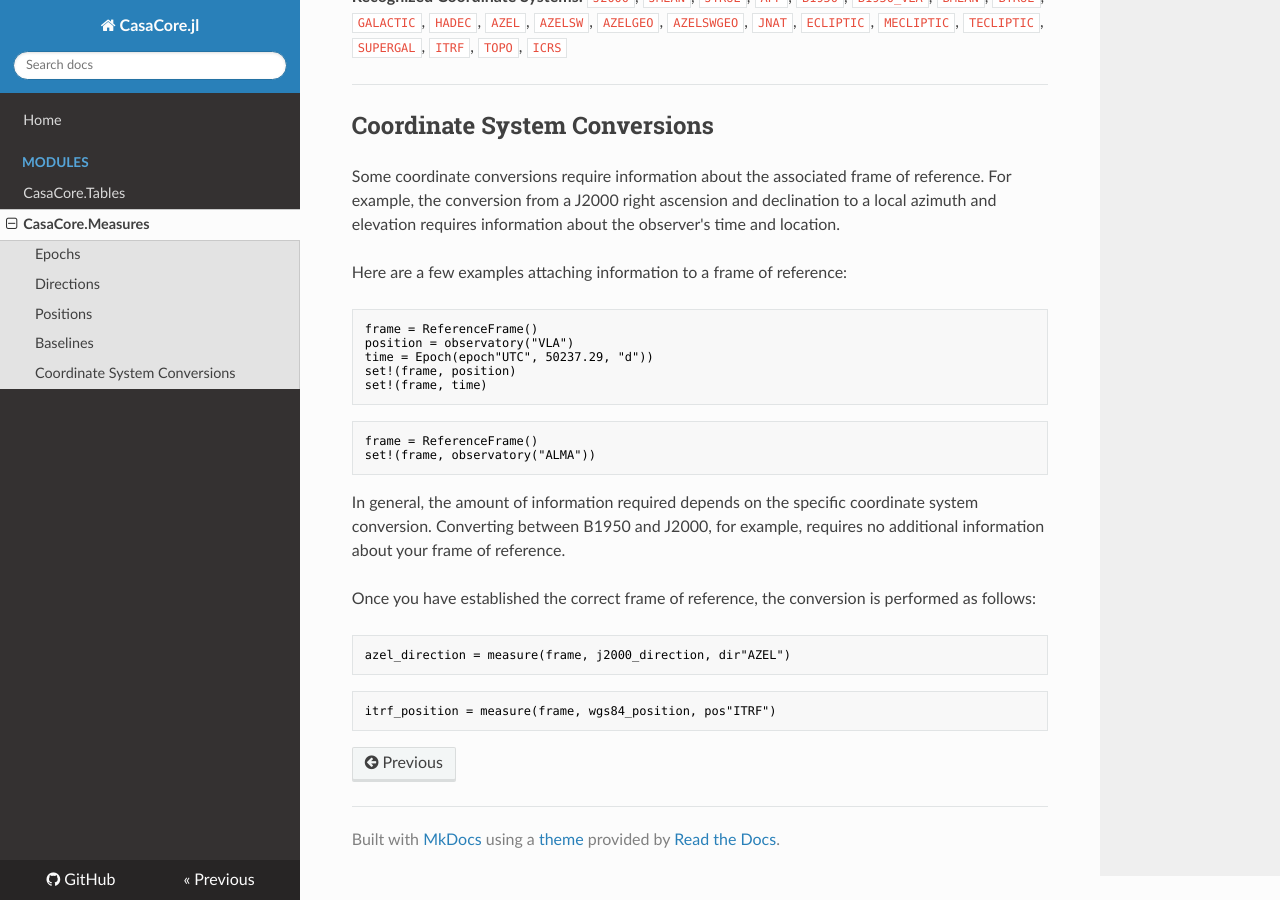
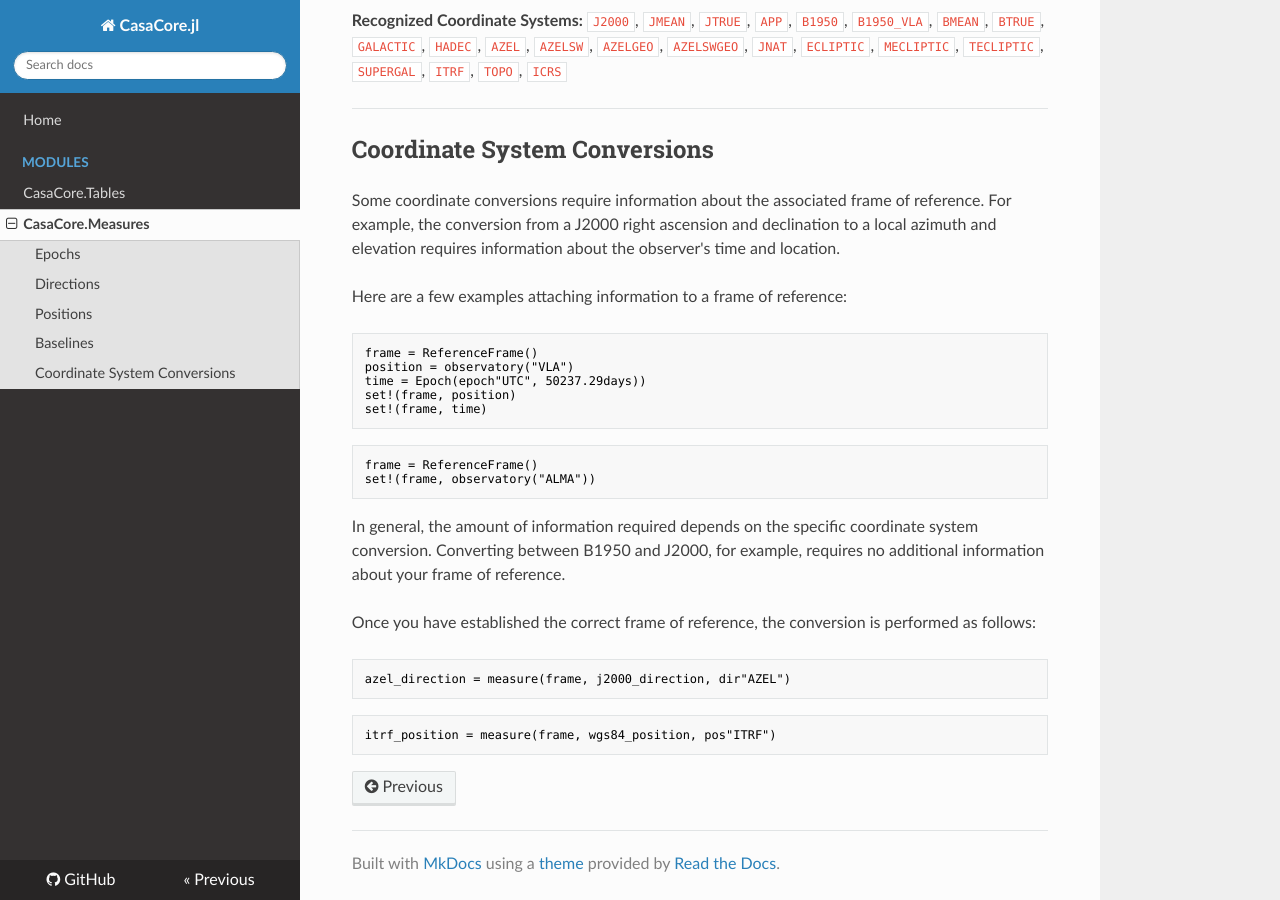
Before and after one commit to mweastwood/CasaCore.jl, an MkDocs documentation site: the page built from docs/measures.md, in a window 1280 px wide and 900 px high, scrolled down 1412 px. Built offline with MkDocs 1.6.1, drawn with Linux system fonts in a browser that asks for light colours; nearby versions of some CDN libraries; old or Windows-style settings are respelled for this version of MkDocs; some of the changed text lies outside the part shown.

Commit message:
minimal units implementation
SIUnits is so close to being awesome, but it always seems to fall short
of my expectations when I try to use it.

Instead I implement an internal units implementation. The user will
occasionally have to specify the units associated with the values they
are passing to measures, but should never have to deal with my
hand-rolled units implementation because it's never part of the return
value.

````diff
--- a/docs/measures.md
+++ b/docs/measures.md
@@ -83,7 +84,7 @@ Here are a few examples attaching information to a frame of reference:
 ```julia
 frame = ReferenceFrame()
 position = observatory("VLA")
-time = Epoch(epoch"UTC", 50237.29, "d"))
+time = Epoch(epoch"UTC", 50237.29days))
 set!(frame, position)
 set!(frame, time)
 ```
````
Also changed, not shown: other parts of docs/measures.md (+3 -2 lines), 3 other files.
